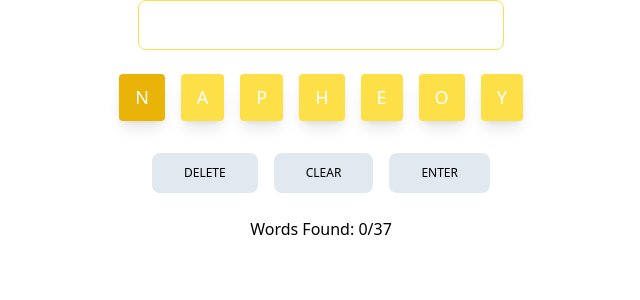
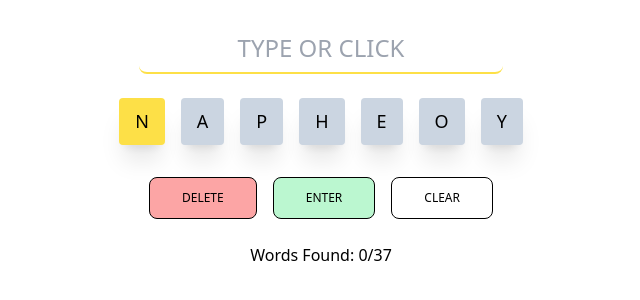
Before and after one commit to wanwari/spelling-bee, a React (Create React App) app: page / in a window 1280 px wide. Shown: the top 300 px of the page, without its empty margins (319-959 px from the left). Built offline with nearby package versions, Linux system fonts and the light colour scheme.

Commit message:
style: adjust interface styling

```diff
--- a/src/components/GameBoard.js
+++ b/src/components/GameBoard.js
@@ -1,4 +1,4 @@
-import { useEffect, useState } from "react";
+import { useEffect, useRef, useState } from "react";
 import Keyboard from "./Keyboard";
 import Data from '../data/todaysgame.json';
 
@@ -9,10 +9,12 @@ const GameBoard = () => {
     const [guessResult, setGuessResult] = useState("");
     const [todaysLetters, setTodaysLetters] = useState([]);
     const [answers, setAnswers] = useState([]);
+    const guessInput = useRef(null);
 
     useEffect(() => {
         setTodaysLetters(Data.letters);
         setAnswers(Data.answers);
+        guessInput.current.focus();
     }, []);
 
     const onGuessBarChange = (text) => {
@@ -57,15 +59,17 @@ const GameBoard = () => {
     return(
         <div className="text-center">
 
+            <div className="mt-6">
                 <input
                     type="text"
                     id="guessBar"
                     value={ guessBarText }
+                    placeholder="Type or click"
+                    ref={ guessInput }
                     onChange={(event) => onGuessBarChange(event.target.value)}
-                className="form-control text-2xl p-2 text-gray-700 rounded-lg border border-solid border-yellow-300 focus:outline-none uppercase"
+                    className="form-control text-2xl p-2 text-gray-700 rounded-lg uppercase border-yellow-300 border-b-2 text-center focus:outline-none"
                 />
-
-            <h1>{ guessResult }</h1>
+            </div>
 
             <div className="my-4">
             <Keyboard
@@ -79,23 +83,24 @@ const GameBoard = () => {
                     type="button"
                     value="Delete"
                     onClick={() => deleteLetter()}
-                    className="px-8 py-3 m-2 bg-slate-200 text-black font-medium text-xs uppercase rounded-lg hover:bg-slate-300 hover:drop-shadow-md cursor-pointer"
+                    className="px-8 py-3 m-2 bg-red-300 text-black border border-black font-medium text-xs uppercase rounded-lg hover:bg-red-400 hover:drop-shadow-md cursor-pointer"
                 />
-
+                <input
+                    type="button"
+                    value="Enter"
+                    onClick={() => submitGuess()}
+                    className="px-8 py-3 m-2 bg-green-200 text-black border border-black font-medium text-xs uppercase rounded-lg hover:bg-green-300 hover:drop-shadow-md cursor-pointer"
+                />
                 <input
                     type="button"
                     value="Clear"
                     onClick={() => clearKeyboard()}
-                    className="px-8 py-3 m-2 bg-slate-200 text-black font-medium text-xs uppercase rounded-lg hover:bg-slate-300 hover:drop-shadow-md cursor-pointer"
+                    className="px-8 py-3 m-2 bg-transparent text-black border border-black font-medium text-xs uppercase rounded-lg hover:bg-slate-200 hover:drop-shadow-md cursor-pointer"
                 />
 
-                <input
-                    type="button"
-                    value="Enter"
-                    onClick={() => submitGuess()}
-                    className="px-8 py-3 m-2 bg-slate-200 text-black font-medium text-xs uppercase rounded-lg hover:bg-slate-300 hover:drop-shadow-md cursor-pointer"
-                />
             </div>
+
+            <h1>{ guessResult }</h1>
 
             <p>Words Found: { wordsFound.length }/{ Data.numOfAnswers }</p>
             <ul>
--- a/src/components/Keyboard.js
+++ b/src/components/Keyboard.js
@@ -3,13 +3,13 @@ const Keyboard = ({ letters, keyboardPressed }) => {
     return(
         <div>
             {letters.map((letter, index) => {
-                    const colour = (index === 0) ? "bg-yellow-500" : "bg-yellow-300";
+                    const colour = (index === 0) ? "bg-yellow-300" : "bg-slate-300";
                     return <input
                         key={letter}
                         onClick={() => keyboardPressed(letter)}
                         type="button"
                         value={letter}
-                        className={colour + " px-4 py-3 m-2 text-white text-lg leading-tight uppercase rounded shadow-lg hover:bg-white hover:text-yellow-500 cursor-pointer"}
+                        className={colour + "   px-4 py-3 m-2 text-black text-lg leading-tight uppercase rounded shadow-xl cursor-pointer"}
                     />
             })}
         </div>
```
Lines whose indentation alone changed are shown as unchanged.
